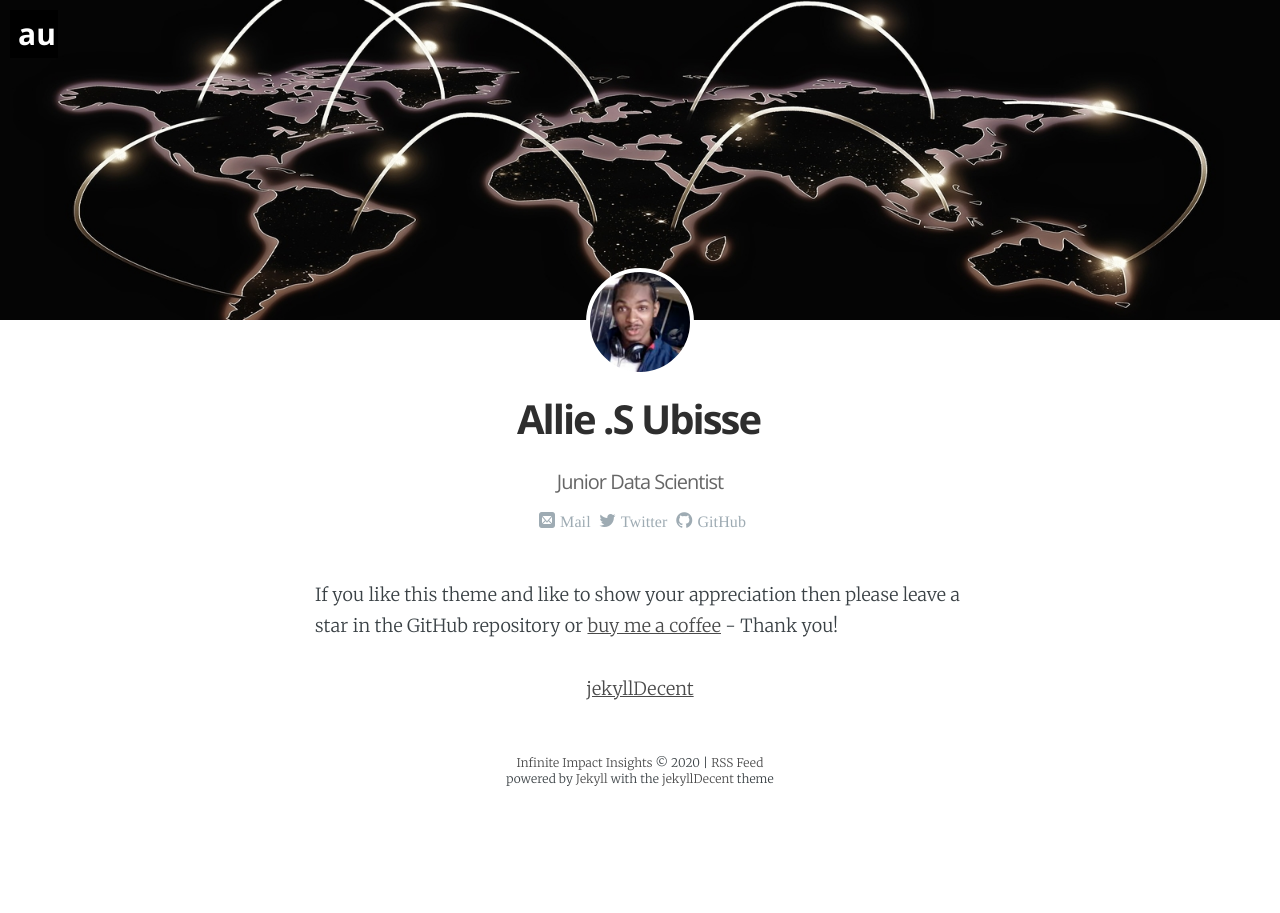
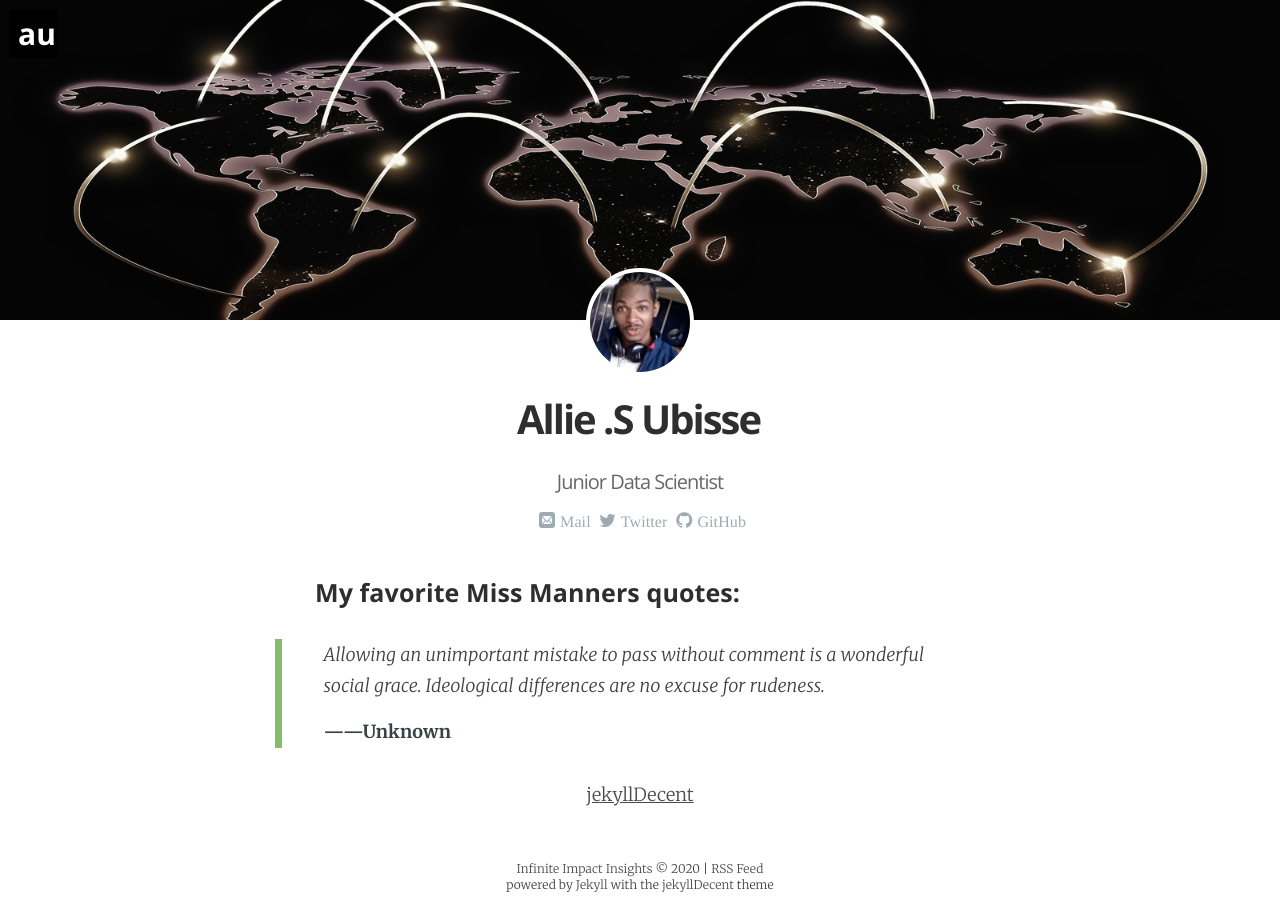
Before and after one commit to AllieUbisse/allieubisse.github.io, a Jekyll site: the page built from _pages/about.md, in a window 1280 px wide. Built offline with Jekyll 4.4.1, drawn with Linux system fonts in a browser that asks for light colours; some web fonts are replaced.

Commit message:
add content about

```diff
--- a/_pages/about.md
+++ b/_pages/about.md
@@ -3,15 +3,20 @@ layout:    about
 permalink: "/about"
 author:    jdecent
 keywords:  about person demo example
-title:     About Jekyll Decent
+title:     About Allie Ubisse
 menutitle: About
 weight:    90
 excerpt:   This page contains the curriculum vitae (CV) of the author.
 ---
 <script async defer src="https://buttons.github.io/buttons.js"></script>
 
-If you like this theme and like to show your appreciation then please leave a star in the GitHub repository or [buy me a coffee](https://www.paypal.me/jenswillmer/3) - Thank you!
 
+### My favorite Miss Manners quotes:
+
+>Allowing an unimportant mistake to pass without comment is a wonderful social grace.
+>Ideological differences are no excuse for rudeness.
+>
+> <cite>——Unknown</cite>
 <p class="github-button-container">
 <a class="github-button" href="https://github.com/jwillmer/jekyllDecent" data-size="large" data-show-count="true" aria-label="Star jwillmer/jekyllDecent on GitHub">jekyllDecent</a>
 </p>
```
